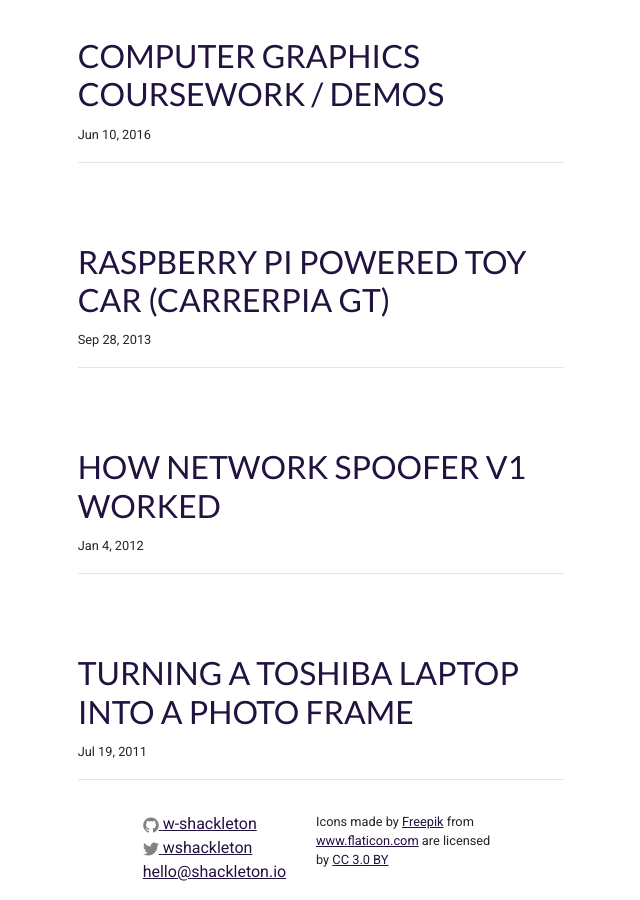
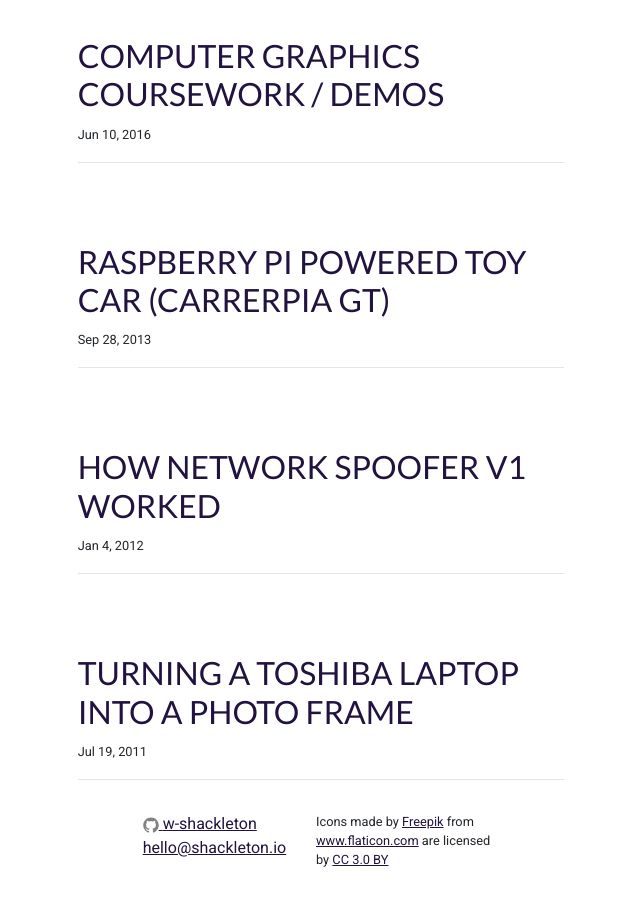
Before and after one commit to w-shackleton/w-shackleton.github.io, a Jekyll site: the page built from index.html, in a window 1280 px wide and 900 px high, scrolled down 2361 px. Shown: the whole window, without its empty margins (339-979 px from the left). Built offline with Jekyll 4.4.1, drawn with Linux system fonts in a browser that asks for light colours.

Commit message:
Remove Twitter information

```diff
--- a/_config.yml
+++ b/_config.yml
@@ -5,7 +5,6 @@
   Will Shackleton - Blog / site
 baseurl: ""
 url: "https://www.shackleton.io"
-twitter_username: wshackleton
 github_username:  w-shackleton
 
 # Build settings
--- a/_includes/footer.html
+++ b/_includes/footer.html
@@ -9,11 +9,6 @@
         </li>
         {% endif %}
 
-        {% if site.twitter_username %}
-        <li>
-          {% include icon-twitter.html username=site.twitter_username %}
-        </li>
-        {% endif %}
         <li><a href="mailto:{{ site.email }}">{{ site.email }}</a></li>
       </ul>
     </div>
--- a/_includes/icon-twitter.html
+++ /dev/null
@@ -1 +0,0 @@
-<a href="https://twitter.com/{{ include.username }}"><span class="icon icon--twitter">{% include icon-twitter.svg %}</span><span class="username">{{ include.username }}</span></a>
```
